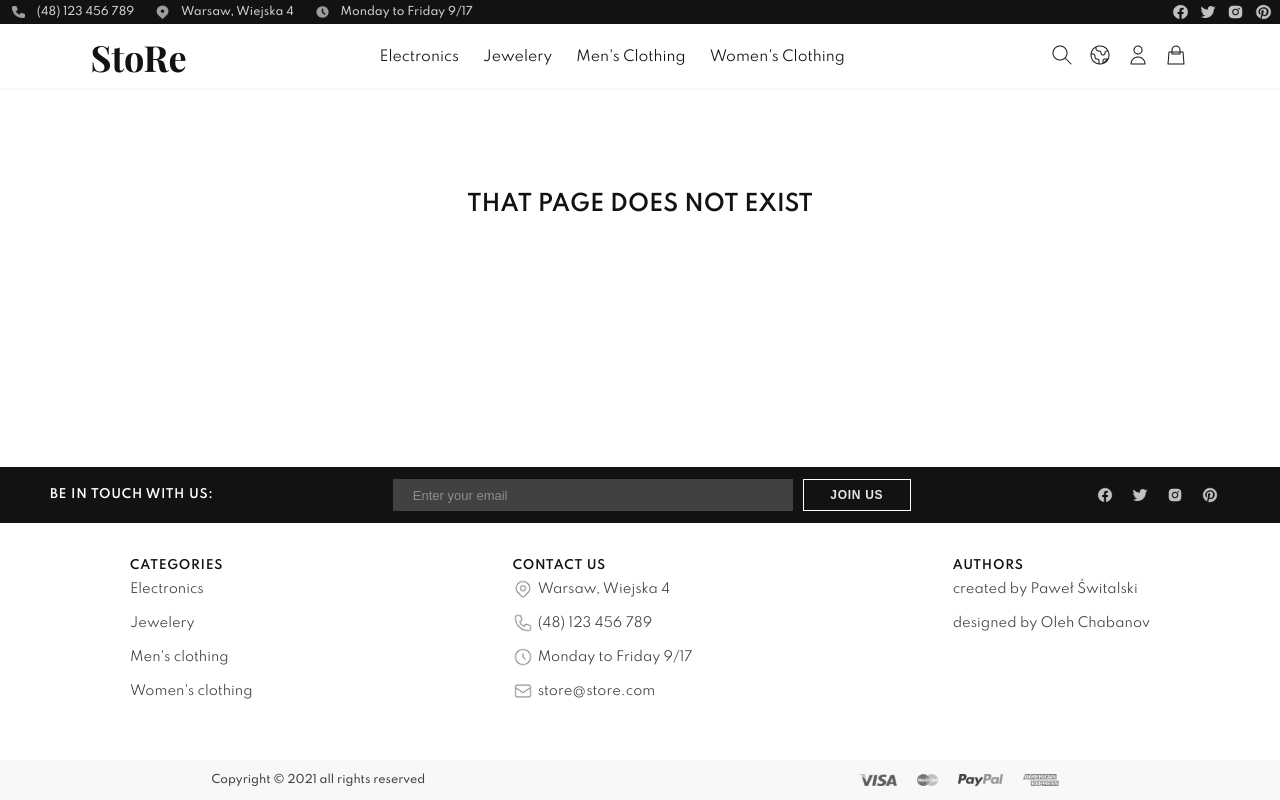
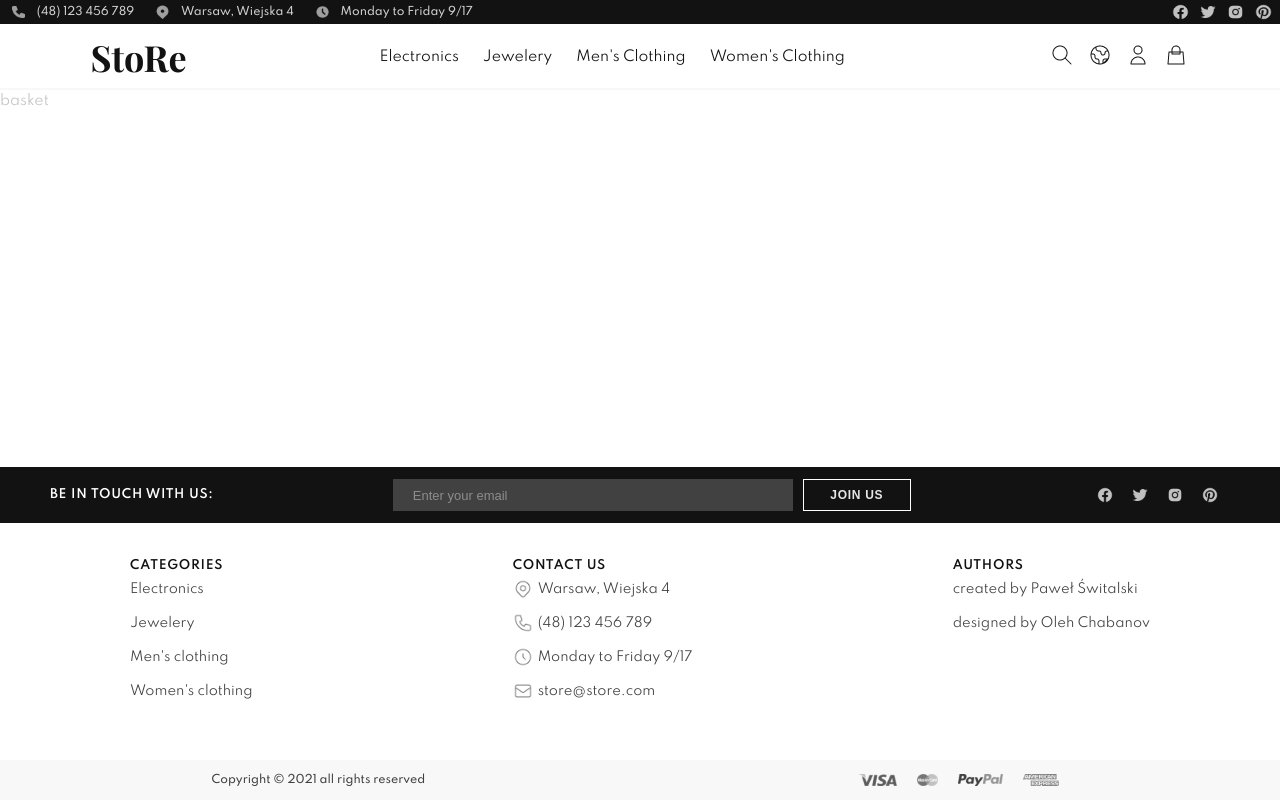
Before and after one commit to pswitalski/Store, a React (Create React App) app: page /basket in a window 1280 px wide. Built offline with nearby package versions, Linux system fonts and the light colour scheme; no server answers.

Commit message:
create Basket Page

```diff
--- a/src/App.js
+++ b/src/App.js
@@ -18,6 +18,7 @@ import Home from 'pages/Home';
 import Category from 'pages/Category';
 import ProductPage from 'pages/ProductPage';
 import Page404 from 'pages/Page404';
+import Basket from 'pages/Basket';
 
 import { getCategoriesFromApi } from 'helpers/getCategoriesFromApi';
 import { useDispatch, useSelector } from 'react-redux';
@@ -119,6 +120,10 @@ function App() {
               <ProductPage />
             </Route>
 
+            <Route path="/basket" >
+              <Basket />
+            </Route>
+
             <Route>
               <Page404 />
             </Route>
--- a/src/components/ShoppingCart/ShoppingCartModal.js
+++ b/src/components/ShoppingCart/ShoppingCartModal.js
@@ -1,4 +1,6 @@
 import React from 'react';
+
+import { Link } from 'react-router-dom';
 
 import { useDispatch, useSelector } from 'react-redux';
 import { closeShoppingCartModal } from 'features/basket/basketSlice';
@@ -10,6 +12,8 @@ import ModalHeader from 'components/ModalHeader/ModalHeader';
 import ModalButton from 'components/ModalButton/ModalButton';
 import BasketItem from 'components/BasketItem/BasketItem';
 import ShoppingCartTotal from './ShoppingCartTotal/ShoppingCartTotal';
+
+import { useCloseModals } from 'hooks/useCloseModals';
 
 const ShoppingCartModal = () => {
 
@@ -26,6 +30,8 @@ const ShoppingCartModal = () => {
         return items;
     }
 
+    const closeAllModals = useCloseModals();
+
     return(
         <StyledModal>
             <ModalHeader text="shopping cart" close={closeModalHandler} />
@@ -34,7 +40,7 @@ const ShoppingCartModal = () => {
             </StyledItemsContainer>
             <ShoppingCartTotal />
             <ModalButton text="check out" isDark />
-            <ModalButton text="view cart" />
+            <Link to="/basket" onClick={closeAllModals} ><ModalButton text="view cart" /></Link>
         </StyledModal>
     )
 }
--- /dev/null
+++ b/src/pages/Basket.js
@@ -0,0 +1,15 @@
+import React from 'react';
+
+import { Wrapper } from 'assets/styles/Wrapper';
+
+const Basket = () => {
+    return(
+        <div className="basket">
+            <Wrapper>
+                basket
+            </Wrapper>
+        </div>
+    )
+}
+
+export default Basket;
```
